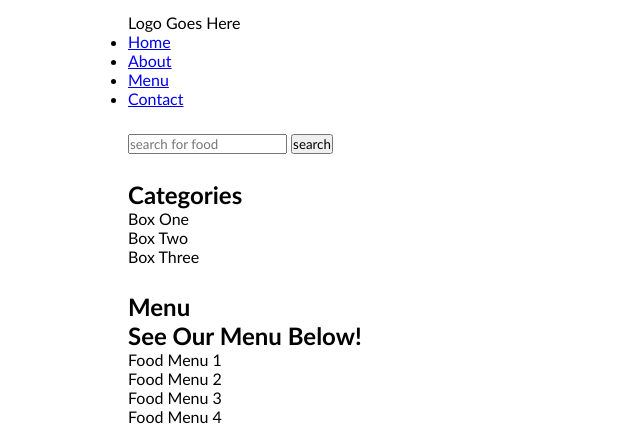
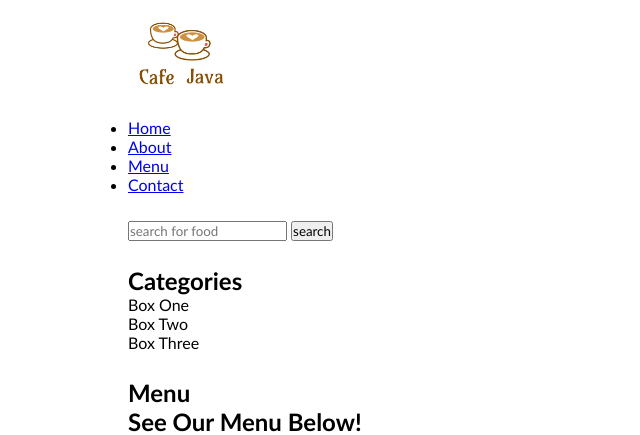
Before and after one commit to MMettille/cafe-java, a PHP site: page / in a window 1280 px wide. Shown: the top 435 px of the page, without its empty margins (0-640 px from the left). Run offline with PHP 8.4, Linux system fonts and the light colour scheme.

Commit message:
Added Logo and Styling for logo

```diff
--- a/css/style.css
+++ b/css/style.css
@@ -14,3 +14,11 @@
     margin: 0 auto;
     padding: 1%
 }
+
+.img-responsive{
+    width: 100%;
+}
+/* CSS for NavBar */
+.logo{
+    width: 10%;
+}
--- a/index.html
+++ b/index.html
@@ -13,7 +13,9 @@
     <section class="navbar">
         <div class="container">
             <div class="logo">
-                Logo Goes Here
+                <img src="./css/images/Cafe_Java_Logo.png"
+                alt="Outline of a coffee cup with steam rising out of the cup"
+                class="img-responsive">
             </div>
 
             <div class="menu">
```
Also changed, not shown: css/images/Cafe_Java_Logo.png (added).
